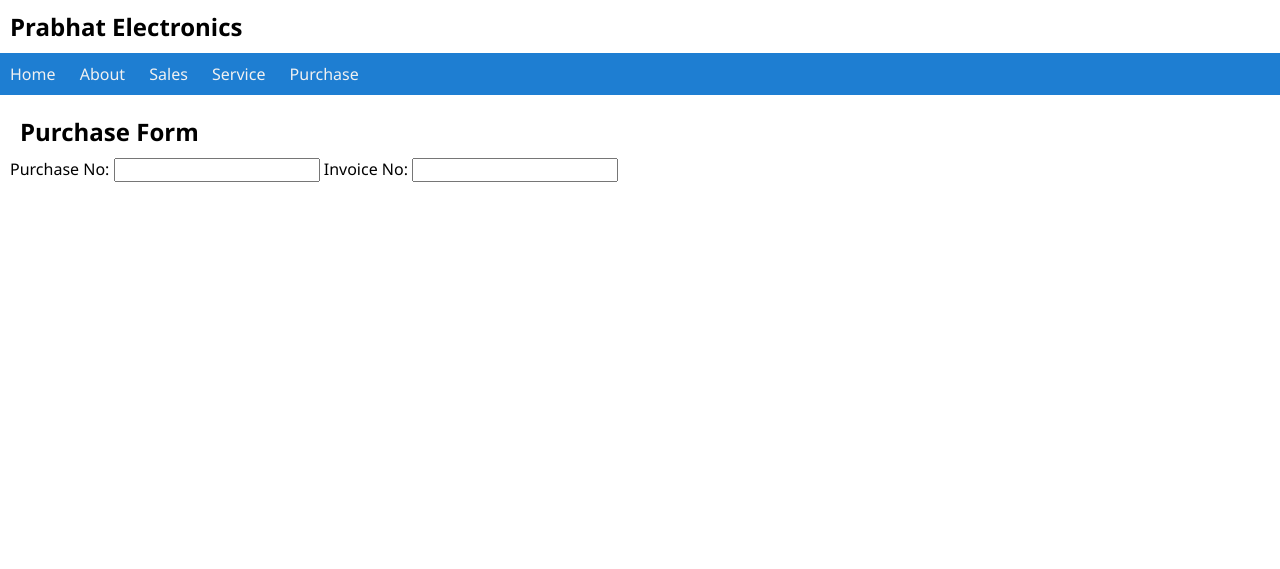
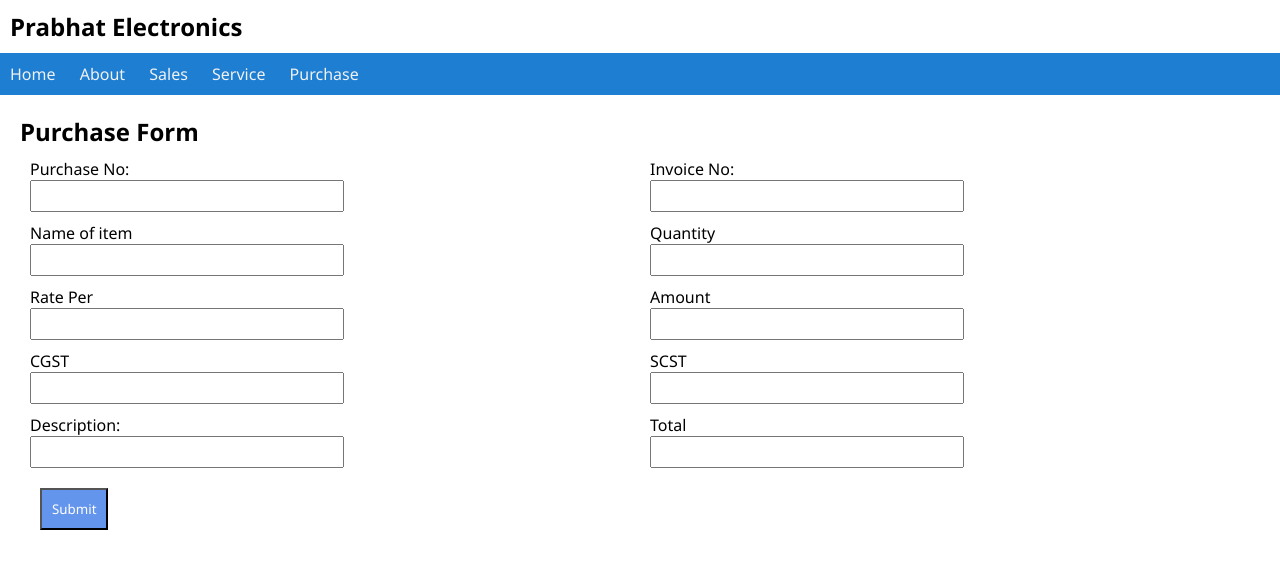
Before and after one commit to Shalinee1418/prabhat-electronics-GUIs, a PHP site: page /purchase.php in a window 1280 px wide. Shown: the top 569 px of the page. Run offline with PHP 8.4, Linux system fonts and the light colour scheme.

Commit message:
Create new purchase form Fixes #1

```diff
--- a/purchase.php
+++ b/purchase.php
@@ -20,9 +20,49 @@
                 <span>
                     <label for="Purchase"> Purchase No:</label>
                     <input type="text" id="name" purchase="name">
+                </span>
+                <span>
                     <label for="name"> Invoice No: </label>
                     <input type="text" id="name" name="name">
+</span>
+<span>
+                    <label for="name of items"> Name of item</label>
+                    <input type="text" id="name" CGST="name">
+</span>
+<span>
+
+                    <label for="Quantity"> Quantity</label>
+                    <input type="text" id="name" CGST="name">
+</span>
+<span>
+                    <label for="Rate Per"> Rate Per</label>
+                    <input type="text" id="name" CGST="name">
+</span>
+<span>
+                    <label for="Amount"> Amount</label>
+                    <input type="text" id="name" CGST="name">
+</span>
+
+<span>
+
+                    <label for="CGST"> CGST</label>
+                    <input type="number" id="name" CGST="name">
                 </span>
+                <span>
+                    <label for="SGST"> SCST</label>
+                    <input type="number">
+                </span>
+                <span>
+                <label for="Description:"> Description:</label>
+                <input type="text">
+                </span>
+                <span>
+                    <label for="Total"> Total </label>
+                    <input type="number">
+                </span>
+                               <div>
+                    <button class="button">Submit</button>
+</div>
         </section>
 
 </body>
--- a/style.css
+++ b/style.css
@@ -72,3 +72,16 @@ select {
 .form-1 button {
   border: none;
 }
+.form-2{
+  display: grid;
+  grid-template-columns: 1fr 1fr;
+  margin-left: 20px;
+
+}
+.form-2 input,
+select {
+  padding: 5px;
+  display: block;
+  margin-bottom: 10px;
+  width: 300px;
+}
```
